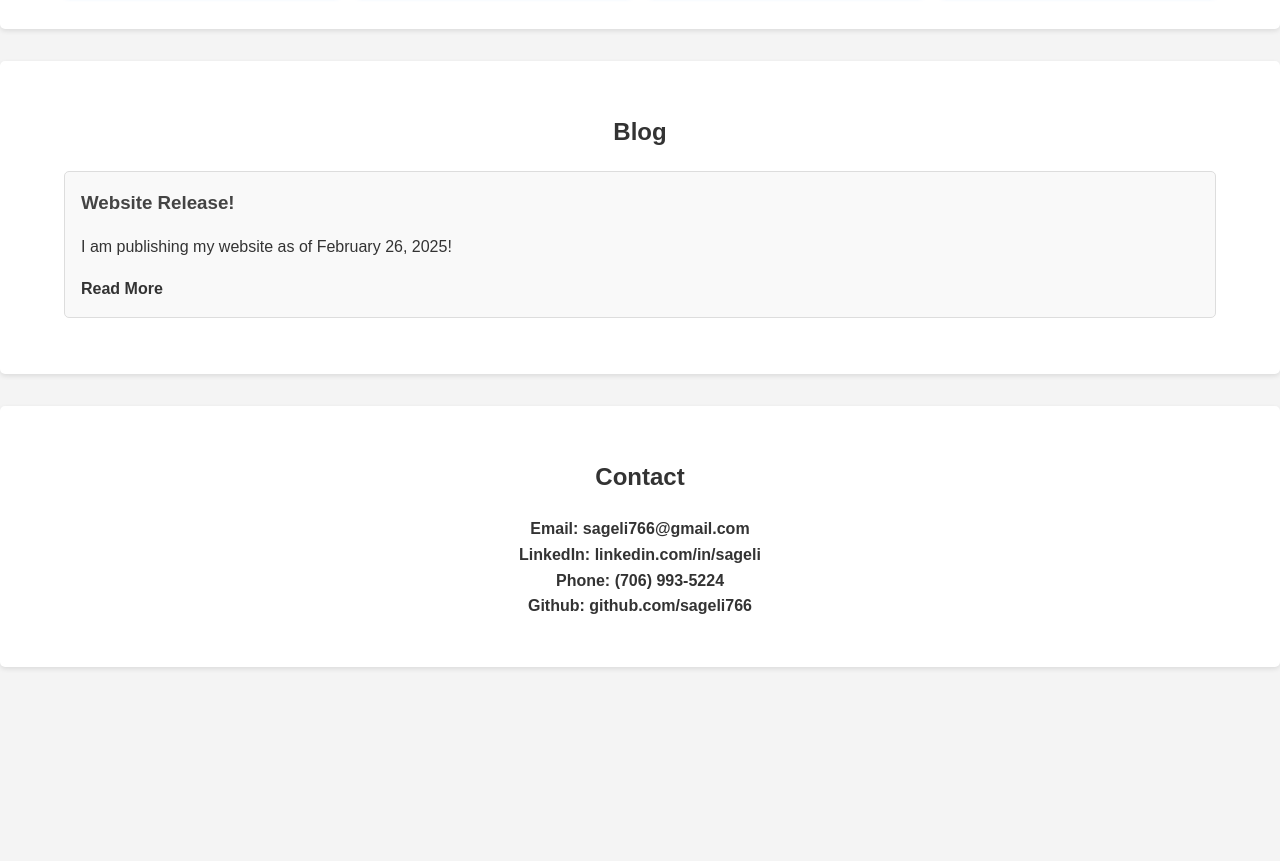
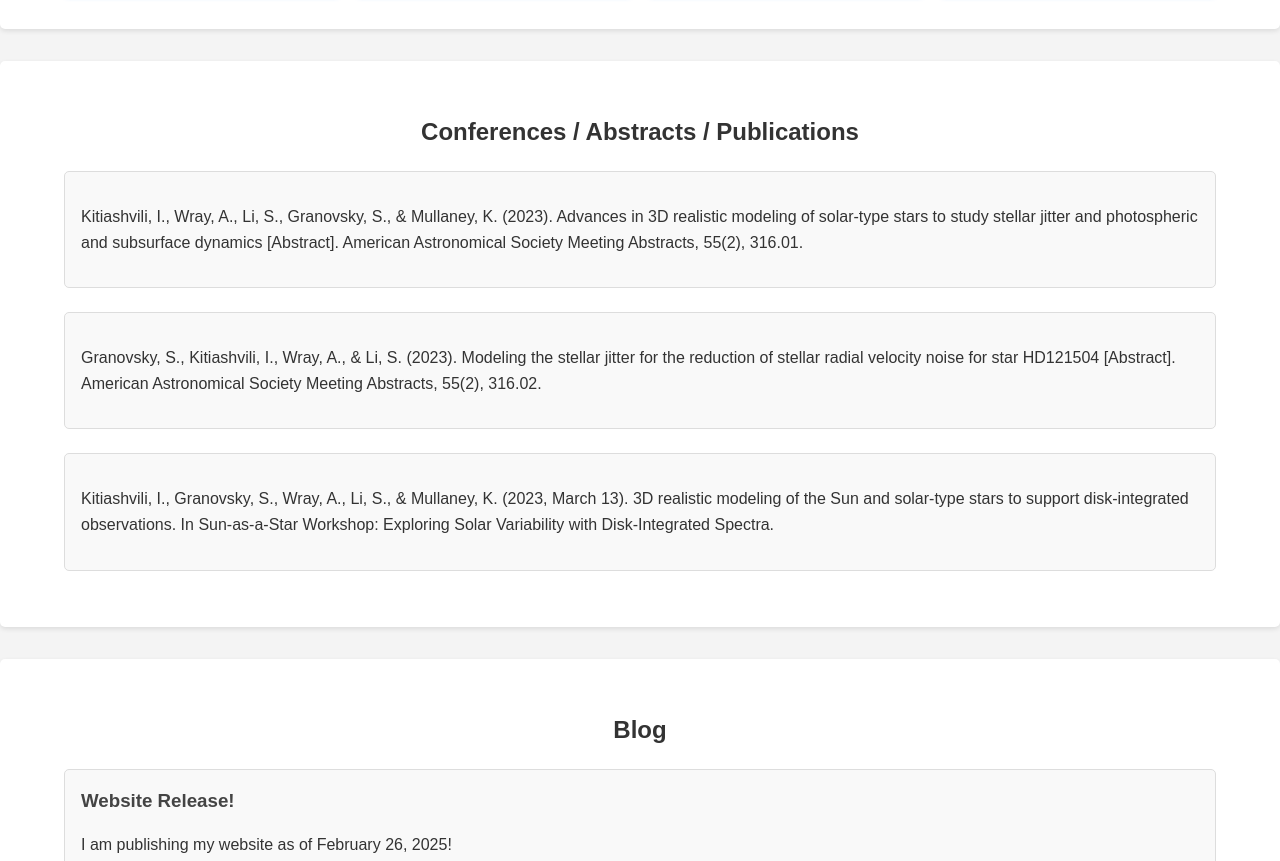
Before and after one commit to sageli766/personal-website, a website: page index.html in a window 1280 px wide. Shown: the part 1384-2245 px from the top of the page. Before the commit the page ends 2083 px from the top, so only its background shows below. Drawn offline with Linux system fonts and the light colour scheme.

Commit message:
Publication section

```diff
--- a/index.html
+++ b/index.html
@@ -116,6 +116,38 @@
     </div>
 </section>
 
+<section id="publications">
+    <div class="container">
+        <h2>Conferences / Abstracts / Publications</h2>
+        <a href="https://ui.adsabs.harvard.edu/abs/2023AAS...24131601K/abstract" target="_blank" style="font-weight: normal;">
+            <div class="blog-post">
+            <p>Kitiashvili, I., Wray, A., Li, S., Granovsky, S., & Mullaney, K. (2023). Advances in 3D realistic modeling of
+                solar-type stars to study stellar jitter and photospheric and subsurface dynamics [Abstract]. American
+                Astronomical Society Meeting Abstracts, 55(2), 316.01.</p>
+            </div>
+        </a>
+
+        <a href="https://ui.adsabs.harvard.edu/abs/2023AAS...24131602G/abstract" target="_blank">
+            <div class="blog-post" style="font-weight: normal;">
+                <p>
+                    Granovsky, S., Kitiashvili, I., Wray, A., & Li, S. (2023). Modeling the stellar jitter for the reduction of stellar
+                    radial velocity noise for star HD121504 [Abstract]. American Astronomical Society Meeting Abstracts, 55(2),
+                    316.02.
+                </p>
+            </div>
+        </a>
+
+        <div class="blog-post">
+            <p>
+                Kitiashvili, I., Granovsky, S., Wray, A., Li, S., & Mullaney, K. (2023, March 13). 3D realistic modeling of
+                the Sun and solar-type stars to support disk-integrated observations. In Sun-as-a-Star Workshop: Exploring
+                Solar Variability with Disk-Integrated Spectra.
+            </p>
+        </div>
+    </div>
+</section>
+
+
 <!-- Blog -->
 <section id="blog">
     <div class="container">
```
Also changed, not shown: 1 other file.
